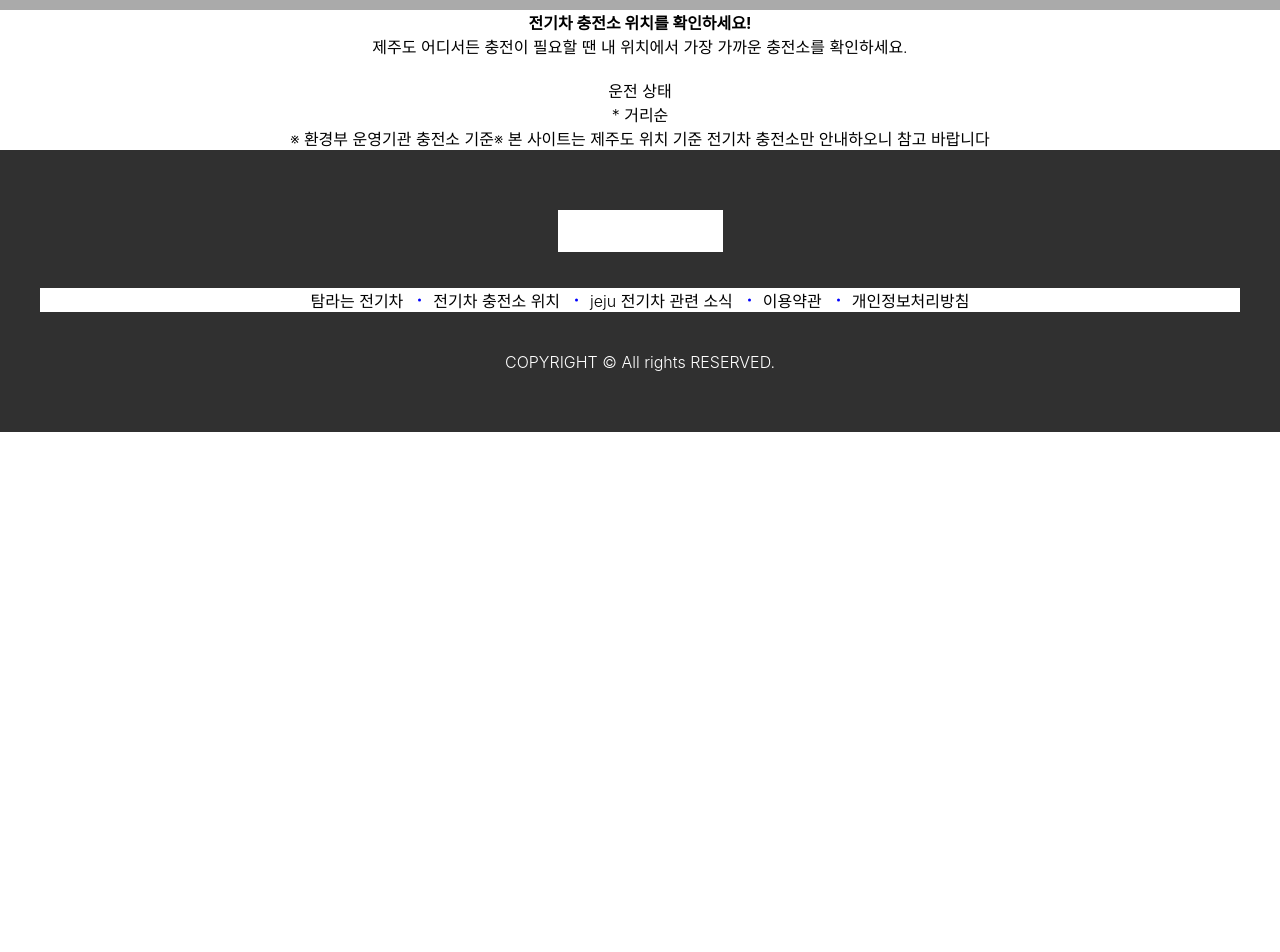
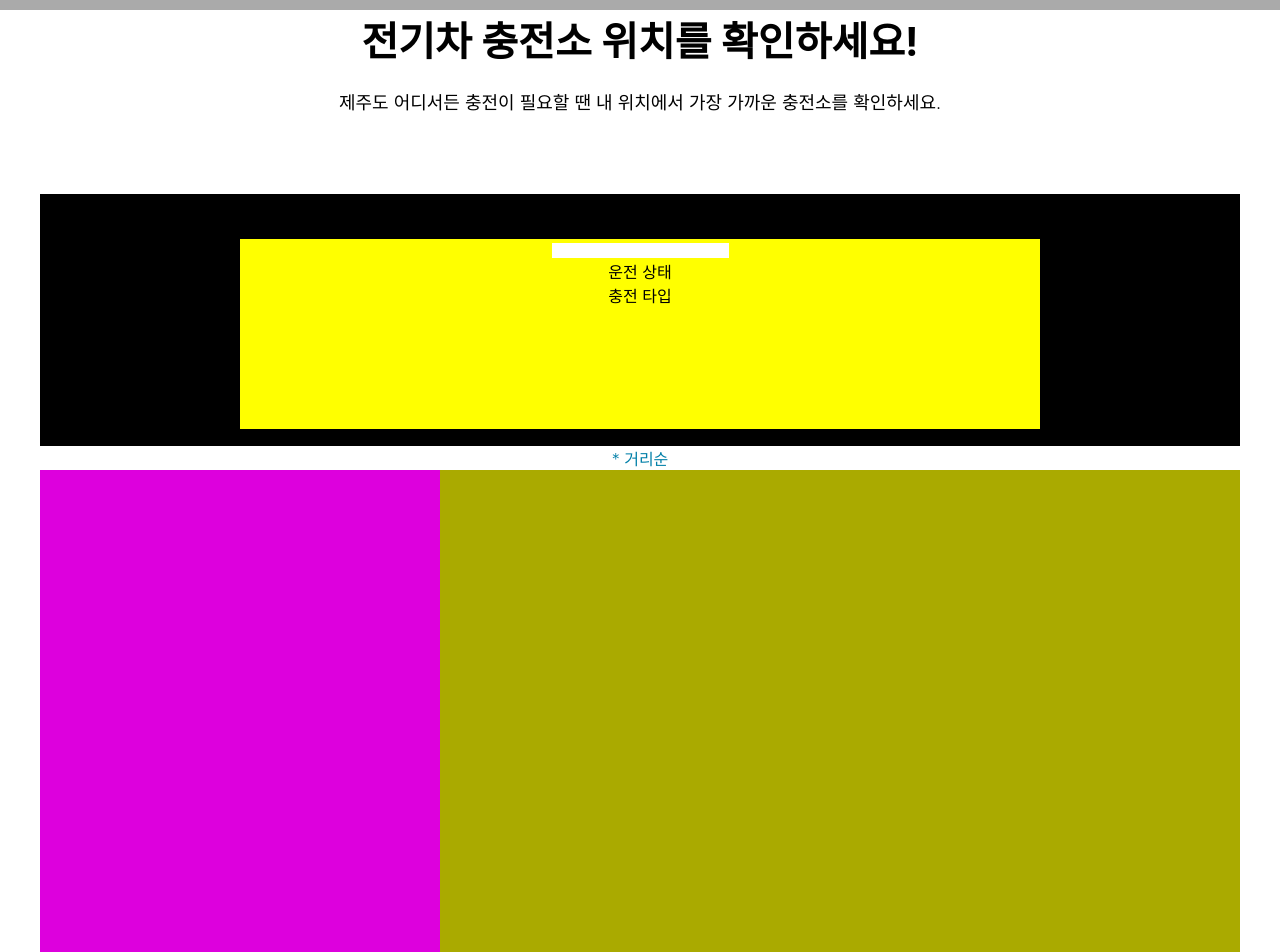
Before and after one commit to 199jeonga/tamraev_clone, a React (Create React App) app: page /electroniclist in a window 1280 px wide. Shown: the part 100-1052 px from the top of the page. Before the commit the page ends 800 px from the top, so only its background shows below. Built offline with nearby package versions, Linux system fonts and the light colour scheme.

Commit message:
[feat] react : electronicList

```diff
--- a/src/component/ElectronicMapBox.js
+++ b/src/component/ElectronicMapBox.js
@@ -1,12 +1,18 @@
 import React from 'react'
+import '../style/electronicMapBox.scss';
 
 function ElectronicMapBox() {
   return (
     <div id="electronicMapBox">
       <span>&#42; 거리순</span>
-      <div className="el_map_area"></div>
-      <span>※ 환경부 운영기관 충전소 기준</span>
-      <span>※ 본 사이트는 제주도 위치 기준 전기차 충전소만 안내하오니 참고 바랍니다</span>
+      <div className="el_map_area">
+        <div className="list_inner"></div>
+        <div className="map_inner"></div>
+      </div>
+      <p>
+      <strong>※ 환경부 운영기관 충전소 기준</strong> <br />
+      ※ 본 사이트는 제주도 위치 기준 전기차 충전소만 안내하오니 참고 바랍니다.
+      </p>
     </div>
   )
 }
--- a/src/component/ElectronicSearchBox.js
+++ b/src/component/ElectronicSearchBox.js
@@ -1,9 +1,11 @@
 import React from 'react'
 import '../style/ElectronicSearchBox.scss';
+import '../style/total.scss';
+
 
 function ElectronicSearchBox() {
   return (
-    <div id="electronicSearchBox sub_title">
+    <div id="electronicSearchBox" className="subTitle">
       <h2>전기차 충전소 위치를 확인하세요!</h2>
       <p>제주도 어디서든 충전이 필요할 땐 내 위치에서 가장 가까운 충전소를 확인하세요.</p>
       <div className="el_search_area">
@@ -11,12 +13,14 @@ function ElectronicSearchBox() {
           <fieldset>
             <input id="el_search_input" />
 
+            <div className="search_state handle_checkbox">
+              <span>운전 상태</span>
+            </div>
+            <div className="search_type handle_checkbox">
+              <span>충전 타입</span>
+            </div>
           </fieldset>
         </form>
-        <div className="handle_checkbox">
-          <span>운전 상태</span>
-        </div>
-        <div className="handle_checkbox"></div>
       </div>
     </div>
   )
--- a/src/component/InfoConBox.js
+++ b/src/component/InfoConBox.js
@@ -20,7 +20,7 @@ function InfoConBox() {
           <li><span className="blind">전기차 충전소에 대한 위치 정보</span></li>
           <li><span className="blind">전기차 안전 정보</span></li>
         </ul>
-        <span>'탐라는 전기차'에서 준비한 꿀팁들로 전기차에 대해 간단하게 알아보며 더욱 더 즐거운 여행을 준비해볼까요?</span>
+        <span className='more_btn'>'탐라는 전기차'에서 준비한 꿀팁들로 전기차에 대해 간단하게 알아보며 더욱 더 즐거운 여행을 준비해볼까요?</span>
       </div>{/* info_content_area */}
     </div>
   )
--- a/src/component/InfoViewBox.js
+++ b/src/component/InfoViewBox.js
@@ -1,8 +1,9 @@
-import React from 'react'
+import React from 'react';
+import '../style/total.scss';
 
 function InfoViewBox() {
   return (
-    <div id="infoViewBox">
+    <div id="infoViewBox" className="subTitle">
       <h2>탐라는 전기차<span className="blind">홈페이지 소개</span></h2>
       <p>전기차 이용법부터 알찬꿀팁까지 모두 알려드려요!</p>
       <div className="img"><span className="blind">제주도에서 사용가능한 전기차 이미지</span></div>
--- a/src/page/Info.js
+++ b/src/page/Info.js
@@ -2,6 +2,7 @@ import React,{Fragment} from 'react'
 import InfoViewBox from '../component/InfoViewBox';
 import InfoConBox from '../component/InfoConBox';
 import '../style/subInfo.scss';
+
 
 export default function Info() {
   return (
--- a/src/style/ElectronicSearchBox.scss
+++ b/src/style/ElectronicSearchBox.scss
@@ -1,5 +1,13 @@
+
 @at-root #electronicSearchBox{
-  h2{
-    font-size: 45px;
+  .el_search_area{
+    width: 1200px; height: auto;
+    background-color: #000;
+    margin: 0 auto; padding-top: 45px; padding-bottom: 17px;
+  }
+  form{
+    width: 800px; height: 190px;
+    background-color: #ff0;
+    margin: auto;
   }
 }//#electronicSearchBox
--- /dev/null
+++ b/src/style/electronicMapBox.scss
@@ -0,0 +1,24 @@
+#electronicMapBox{
+  width: 1200px; height: auto;
+  margin: 0 auto;
+
+  span:first-child{
+    width: 100px; height: auto;
+    color:#007fa8;
+    text-align: left;
+    margin-bottom: 10px;
+  }
+  @at-root .el_map_area{
+    display: flex;
+    width: 100%; height: 600px;
+    background-color: #00a;
+  .list_inner{
+    width: 400px; height: 100%;
+    background-color: #d0d;
+  }
+  .map_inner{
+    width: 800px; height: 100%;
+    background-color: #aa0;
+  }
+  }
+}
--- a/src/style/subInfo.scss
+++ b/src/style/subInfo.scss
@@ -1,18 +1,7 @@
 @at-root #infoViewBox{
   width: 1200px; height: auto;
-  background-color: #aac;
   padding: 20px 80px;
   margin: 0 auto;
-  h2{
-    width: 100%; height: auto;
-    font-size: 45px;
-    margin-bottom: 20px;
-  }
-  p{
-    width: 100%; height: auto;
-    font-size: 20px;
-    margin-bottom: 80px;
-  }
   .img{
     width: 100%; height: 500px;
     background-color: #aaa;
@@ -63,9 +52,9 @@
         background-repeat: 50px; background-color: #110;
       }
     }
-    span{
+    .more_btn{
       width: 100%; height: auto;
-      font-size: 24px; word-break: keep-all; text-align: left;
+      font-size: 24px; text-align: left; word-break: keep-all;
     }
   }//info_content_area
 
--- /dev/null
+++ b/src/style/total.scss
@@ -0,0 +1,13 @@
+.subTitle{
+  width: 100%; height: 100%;
+  h2{
+    width: 100%; height: auto;
+    font-size: 40px;
+    margin-bottom: 20px;
+  }
+  p{
+    width: 100%; height: auto;
+    font-size: 18px;
+    margin-bottom: 80px;
+    }
+}
```
Also changed, not shown: src/App.css (line endings or trailing spaces), src/index.css (line endings or trailing spaces).
